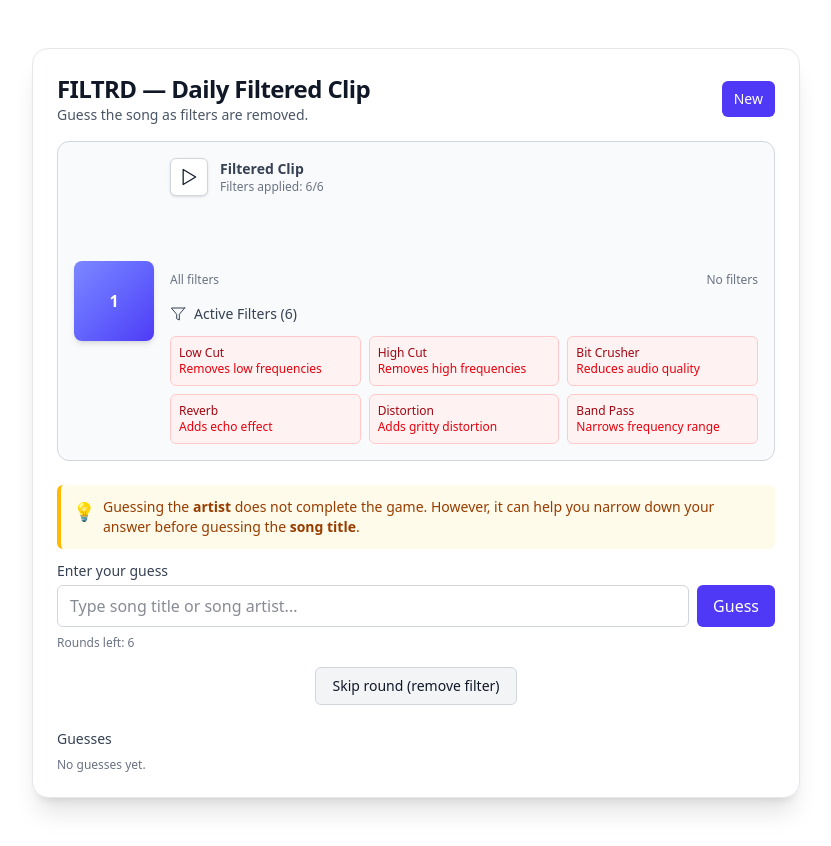
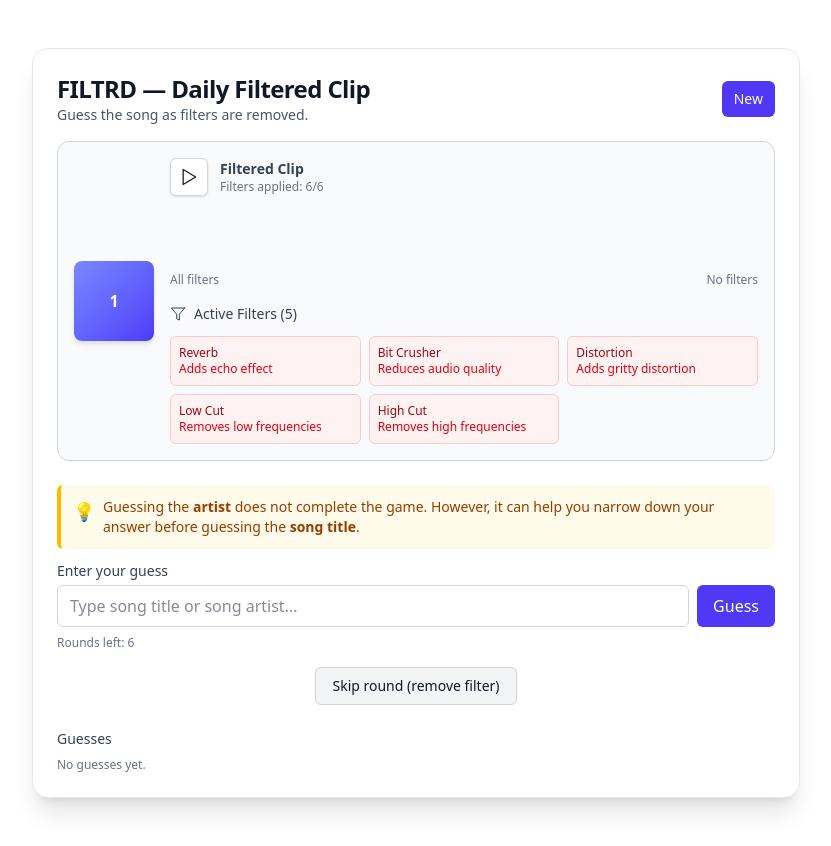
Before and after one commit to Jbalfour5/Filtrd, a React (Vite) app: page / in a window 1280 px wide. Shown: the whole page, without its empty margins (224-1055 px from the left). Built offline with nearby package versions, Linux system fonts and the light colour scheme.

Commit message:
Removed bandpass to eliminate overlap between filters

```diff
--- a/src/App.jsx
+++ b/src/App.jsx
@@ -8,12 +8,11 @@ import RevealedAnswer from "./components/RevealedAnswer";
 const TOTAL_ROUNDS = 7;
 const FILTER_LEVELS = [6, 5, 4, 3, 2, 1, 0];
 const ALL_FILTERS = [
+  { name: "Reverb", description: "Adds echo effect" },
+  { name: "Bit Crusher", description: "Reduces audio quality" },
+  { name: "Distortion", description: "Adds gritty distortion" },
   { name: "Low Cut", description: "Removes low frequencies" },
   { name: "High Cut", description: "Removes high frequencies" },
-  { name: "Bit Crusher", description: "Reduces audio quality" },
-  { name: "Reverb", description: "Adds echo effect" },
-  { name: "Distortion", description: "Adds gritty distortion" },
-  { name: "Band Pass", description: "Narrows frequency range" },
 ];
 
 const SONGS = [
```
